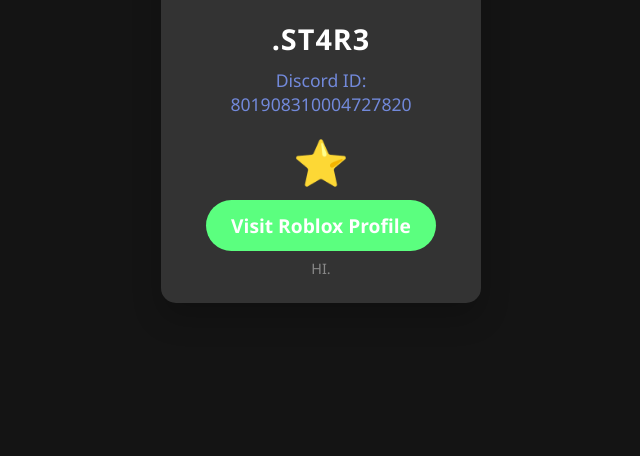
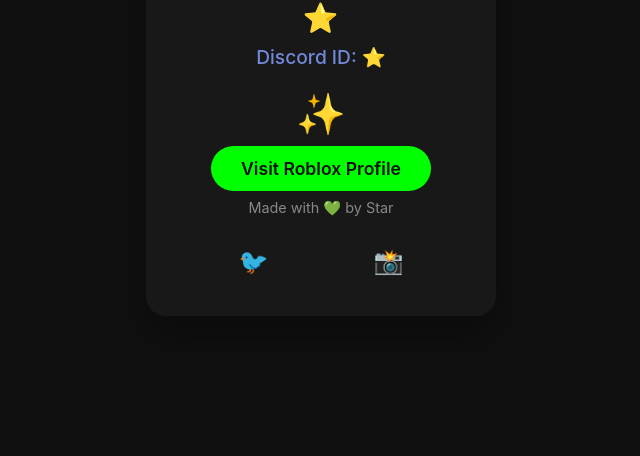
Before and after one commit to imagineneedinghbeufuckingbum/st4r.online, a plain HTML site: page index.html in a window 1280 px wide. Shown: the part 344-800 px from the top of the page, without its empty margins (319-959 px from the left). Drawn offline with Linux system fonts and the light colour scheme.

Commit message:
Update index.html

```diff
--- a/index.html
+++ b/index.html
@@ -3,7 +3,7 @@
 <head>
     <meta charset="UTF-8">
     <meta name="viewport" content="width=device-width, initial-scale=1.0">
-    <title>Star's Profile</title>
+    <title>Star's Bio Link</title>
     <style>
         * {
             margin: 0;
@@ -11,77 +11,77 @@
             box-sizing: border-box;
         }
         body {
-            background-color: #141414;
-            font-family: 'Segoe UI', Tahoma, Geneva, Verdana, sans-serif;
+            background-color: #101010;
+            font-family: 'Inter', sans-serif;
             display: flex;
             justify-content: center;
             align-items: center;
             height: 100vh;
             margin: 0;
         }
-        .profile-card {
-            background: #333;
-            border-radius: 15px;
-            padding: 25px;
+        .bio-container {
+            background-color: #181818;
+            border-radius: 20px;
+            padding: 40px;
+            width: 350px;
             text-align: center;
-            width: 320px;
-            box-shadow: 0 15px 30px rgba(0, 0, 0, 0.2);
-            transition: transform 0.4s ease, box-shadow 0.3s ease;
+            box-shadow: 0px 20px 40px rgba(0, 0, 0, 0.3);
+            transition: transform 0.4s ease, box-shadow 0.4s ease;
         }
-        .profile-card:hover {
-            transform: translateY(-12px);
-            box-shadow: 0 25px 50px rgba(0, 0, 0, 0.3);
+        .bio-container:hover {
+            transform: translateY(-10px);
+            box-shadow: 0px 25px 50px rgba(0, 0, 0, 0.4);
         }
         .avatar {
-            width: 150px;
-            height: 150px;
+            width: 130px;
+            height: 130px;
             border-radius: 50%;
+            border: 3px solid #00FF00;
             margin-bottom: 20px;
-            border: 5px solid #ff77ff;
             transition: transform 0.3s ease, box-shadow 0.3s ease;
         }
         .avatar:hover {
-            transform: scale(1.05);
-            box-shadow: 0 0 20px rgba(255, 119, 255, 0.5);
+            transform: scale(1.1);
+            box-shadow: 0 0 20px rgba(0, 255, 0, 0.5);
         }
-        .profile-name {
+        .bio-name {
             font-size: 1.8rem;
-            color: #fff;
-            font-weight: bold;
+            font-weight: 700;
+            color: #FFFFFF;
+            letter-spacing: 1px;
             margin: 10px 0;
-            letter-spacing: 1px;
             text-transform: uppercase;
         }
-        .discord-id {
+        .bio-discord {
+            font-size: 1.2rem;
             color: #7289da;
-            font-size: 1.1rem;
-            margin-bottom: 15px;
+            margin-bottom: 20px;
             font-weight: 500;
         }
         .emoji {
-            font-size: 2.8rem;
-            color: #ff77ff;
+            font-size: 2.5rem;
             margin-bottom: 20px;
+            color: #00FF00;
             transition: transform 0.3s ease;
         }
         .emoji:hover {
-            transform: rotate(360deg);
+            transform: rotate(180deg);
         }
-        .profile-button {
-            background-color: #5bff7f;
-            color: #fff;
-            font-size: 1.2rem;
-            font-weight: bold;
-            padding: 12px 25px;
-            border-radius: 50px;
+        .bio-button {
+            background-color: #00FF00;
+            color: #101010;
+            font-size: 1.1rem;
+            font-weight: 600;
+            padding: 12px 30px;
+            border-radius: 30px;
             text-decoration: none;
             transition: background-color 0.3s ease, transform 0.3s ease;
         }
-        .profile-button:hover {
-            background-color: #4cc26f;
-            transform: translateY(-3px);
+        .bio-button:hover {
+            background-color: #66ff66;
+            transform: translateY(-5px);
         }
-        .profile-button:active {
+        .bio-button:active {
             transform: translateY(0);
         }
         .footer {
@@ -89,16 +89,34 @@
             color: #888;
             font-size: 0.9rem;
         }
+        .social-links {
+            display: flex;
+            justify-content: space-around;
+            margin-top: 30px;
+        }
+        .social-links a {
+            font-size: 1.5rem;
+            color: #7289da;
+            text-decoration: none;
+            transition: color 0.3s ease;
+        }
+        .social-links a:hover {
+            color: #00FF00;
+        }
     </style>
 </head>
 <body>
-    <div class="profile-card">
+    <div class="bio-container">
         <img src="https://cdn.discordapp.com/avatars/801908310004727820/c1ff9abbe585e408c9b106b3cccf3d68.png?size=1024" alt="Profile Picture" class="avatar">
-        <div class="profile-name">.st4r3</div>
-        <div class="discord-id">Discord ID: 801908310004727820 </div>
-        <div class="emoji">⭐</div>
-        <a href="https://www.roblox.com/users/2384100614/profile" target="_blank" class="profile-button">Visit Roblox Profile</a>
-        <div class="footer">HI.</div>
+        <div class="bio-name">⭐</div>
+        <div class="bio-discord">Discord ID: ⭐</div>
+        <div class="emoji">✨</div>
+        <a href="https://www.roblox.com/users/2384100614/profile" target="_blank" class="bio-button">Visit Roblox Profile</a>
+        <div class="footer">Made with 💚 by Star</div>
+        <div class="social-links">
+            <a href="https://twitter.com/yourprofile" target="_blank">🐦</a>
+            <a href="https://www.instagram.com/yourprofile" target="_blank">📸</a>
+        </div>
     </div>
 </body>
 </html>
```
